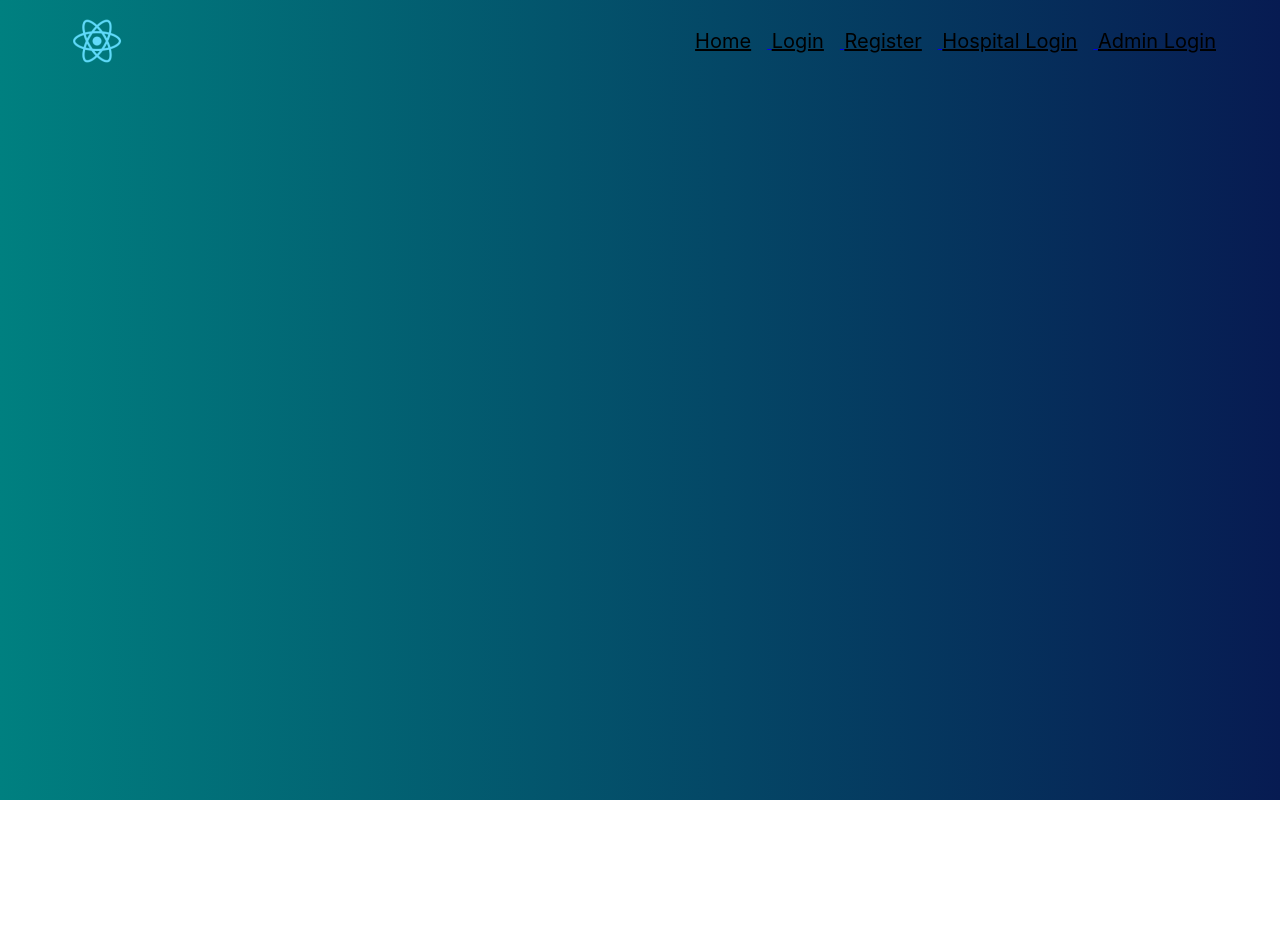
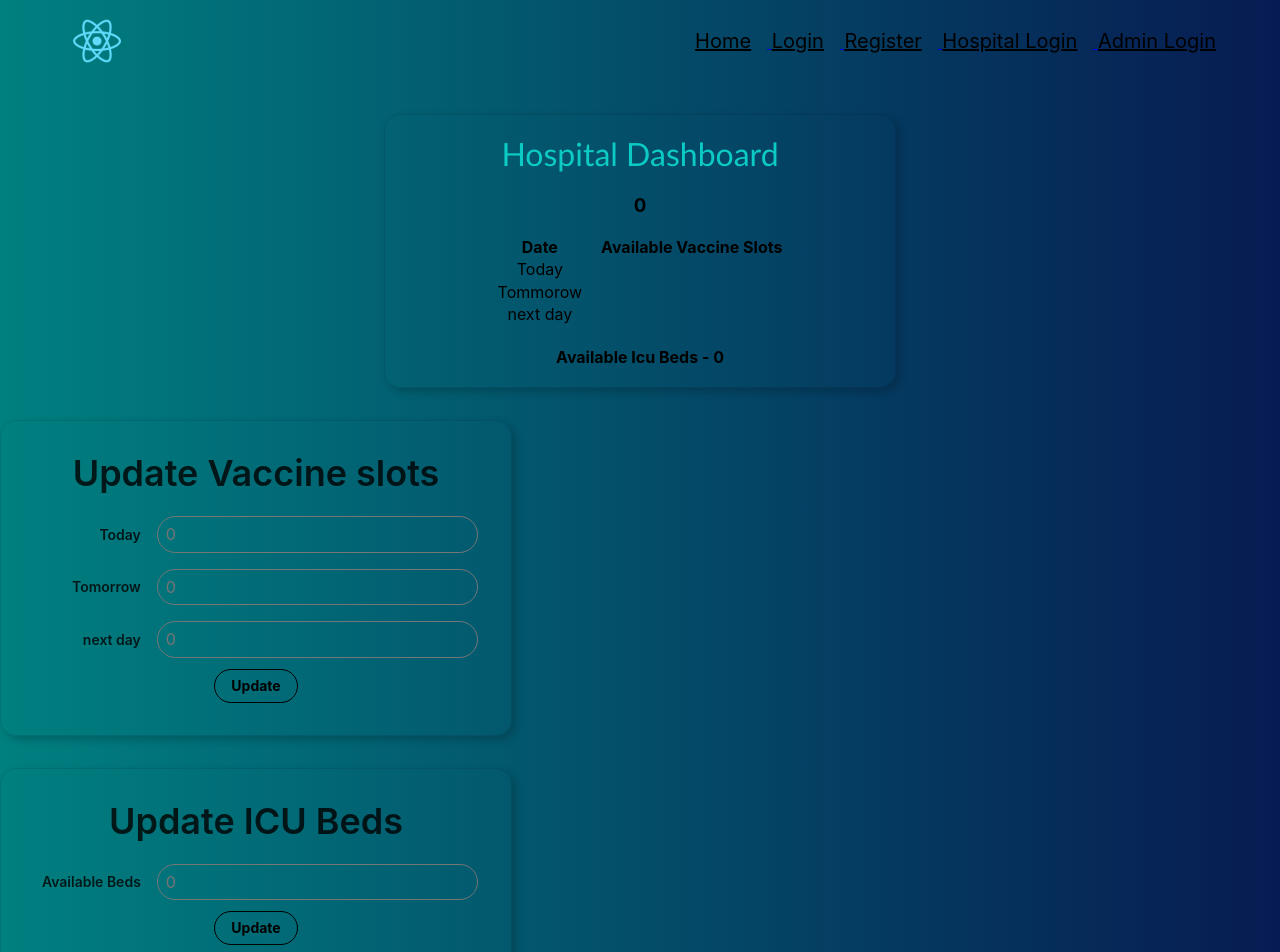
Before and after one commit to mohit0305/CoHeal, a React (Create React App) app: page /Hospital in a window 1280 px wide. Shown: the top 952 px of the page. Before the commit the page ends 800 px from the top, so only its background shows below. Built offline with nearby package versions, Linux system fonts and the light colour scheme.

Commit message:
addig hospital dashboard frontend page

```diff
--- a/src/App.js
+++ b/src/App.js
@@ -4,6 +4,7 @@ import Login from './Components/Login';
 import HLogin from './Components/HLogin';
 import ALogin from './Components/ALogin';
 import Register from './Components/Register'
+import Hospital from './Components/Hospital'
 import {BrowserRouter as Router,Routes,Route,Link} from "react-router-dom";
 import logo from './logo192.png';
 import './App.css';
@@ -53,6 +54,7 @@ class App extends React.Component {
                 <Route path="/Register" element = {<Register />}></Route>
                 <Route path="/HLogin" element = {<HLogin/>}></Route>
                 <Route path="/ALogin" element = {<ALogin/>}></Route>
+                <Route path="/Hospital" element = {<Hospital/>}></Route>
               </Routes>
             </div>
 
--- a/src/components/HLogin.js
+++ b/src/components/HLogin.js
@@ -1,4 +1,6 @@
 import React from 'react';
+import Hospital from './Hospital';
+import {Link} from 'react-router-dom';
 class HLogin extends React.Component {
 	constructor(props){
 		super(props);
@@ -58,11 +60,11 @@ class HLogin extends React.Component {
 
 						</fieldset>
 						<div className="">
-						     	<input
+						<Link to="/Hospital"><input
 
 								onClick={this.onSubmitSearch}
 								className="b br-pill ph3 pv2 input-reset ba b--black bg-transparent grow pointer f6 dib" type="submit" value="Search"/>
-
+                         </Link>
 						</div>
 					</div>
 				</main>
--- a/src/components/Hospital.js
+++ b/src/components/Hospital.js
@@ -0,0 +1,151 @@
+import React from 'react';
+class Hospital extends React.Component {
+	constructor(props){
+		super(props);
+		this.state ={
+			hname: '',
+            address:'',
+            pin: 0,
+            slot1:0,
+            slot2:0,
+            slot3:0,
+            beds : 0
+		}
+	}
+	onNameChange = (event) =>{this.setState({hname: event.target.value})}
+	onAddressChange = (event) =>{this.setState({address: event.target.value})}
+    onPinChange = (event) =>{this.setState({pin: event.target.value})}
+    onSlot1Change = (event) =>{this.setState({slot1: event.target.value})}
+    onSlot2Change = (event) =>{this.setState({slot2: event.target.value})}
+    onSlot3Change = (event) =>{this.setState({slot3: event.target.value})}
+    onBedChange = (event) =>{this.setState({beds: event.target.value})}
+	onSubmitSearch = ()=>{
+		fetch('', {
+			method: 'post',
+			headers: {'Content-Type': 'application/json'},
+			body: JSON.stringify({
+				hname: this.state.hname,
+				pin: this.state.pin,
+                address : this.state.address,
+                slot1 : this.state.slot1,
+                slot2 : this.state.slot2,
+                slot3 : this.state.slot3,
+                beds : this.state.beds
+			})
+		}).then(response => response.json())
+		.then(list => {
+
+		})
+		console.log(this.state)
+	}
+	render(){
+
+		return(
+            <div>
+        <div className="br4 ba b--black-10 mv4 w-100 w-75-m w-75-l mw6 shadow-5 center">
+            <h1> Hospital Dashboard</h1>
+            <h2> {this.state.hname} </h2>
+            <h3> {this.state.pin}</h3>
+            <table className ="center">
+                <thead>
+                    <tr>
+                        <th className = "mr3 pr3">Date</th>
+                        <th className = "mr3 ">Available Vaccine Slots </th>
+                    </tr>
+                </thead>
+                <tbody>
+                    <tr>
+                        <td className = "mr3 pr3">Today</td>
+                    </tr>
+                    <tr>
+                        <td className = "mr3 pr3">Tommorow</td>
+                    </tr>
+                    <tr>
+                        <td className = "mr3 pr3">next day</td>
+                    </tr>
+                </tbody>
+                </table>
+                <h4 className = "centre">Available Icu Beds  -  {this.state.beds}</h4>
+            </div>
+            <div>
+            <article className="br4 ba b--black-10 mv4 w-100 w-75-m w-75-l mw6 shadow-5 " >
+				<main className="pa4 black-80">
+					<div className="measure left">
+						<fieldset id="sign_up" className="ba b--transparent ph0 mh0 ">
+							<legend className="f2 fw6 ph0 mh0">Update Vaccine slots</legend>
+							<div className="flex items-center mt3">
+								<label className="tr w-25 db fw6 lh-copy f6" htmlFor="hname">Today</label>
+								<input
+									className="pa2 br-pill input-reset ba bg-transparent hover-bg-black hover-white w-75 ml3"
+									type="number"
+									name="slot"
+									id="slot"
+                                    placeholder="0"
+									onChange={this.onSlot1Change}
+								/>
+              </div>
+                             <div className="flex items-center mt3">
+								<label className="tr w-25 db fw6 lh-copy f6" htmlFor="hname">Tomorrow</label>
+								<input
+									className="pa2 br-pill input-reset ba bg-transparent hover-bg-black hover-white w-75 ml3"
+									type="number"
+									name="slot2"
+									id="slot2"
+                                    placeholder="0"
+									onChange={this.onSlot2Change}
+								/>
+              </div>
+                             <div className="flex items-center mt3">
+								<label className="tr w-25 db fw6 lh-copy f6" htmlFor="hname">next day</label>
+								<input
+									className="pa2 br-pill input-reset ba bg-transparent hover-bg-black hover-white w-75 ml3"
+									type="number"
+									name="slot3"
+									id="slot3"
+                                    placeholder="0"
+									onChange={this.onSlot3Change}
+								/>
+              </div>
+						</fieldset>
+						<div className="">
+						<input
+
+								onClick={this.onSubmitSearch}
+								className="b br-pill ph3 pv2 input-reset ba b--black bg-transparent grow pointer f6 dib" type="submit" value="Update"/>
+						</div>
+					</div>
+				</main>
+			</article>
+
+            <article className="br4 ba b--black-10 mv4 w-100 w-75-m w-75-l mw6 shadow-5 " >
+				<main className="pa4 black-80">
+					<div className="measure left">
+						<fieldset id="sign_up" className="ba b--transparent ph0 mh0 ">
+							<legend className="f2 fw6 ph0 mh0">Update ICU Beds</legend>
+							<div className="flex items-center mt3">
+								<label className="tr w-25 db fw6 lh-copy f6" htmlFor="hname">Available Beds</label>
+								<input
+									className="pa2 br-pill input-reset ba bg-transparent hover-bg-black hover-white w-75 ml3"
+									type="number"
+									name="beds"
+									id="beds"
+                                    placeholder="0"
+									onChange={this.onBedChange}
+								/>
+              </div>
+						</fieldset>
+						<div className="">
+						<input
+
+								onClick={this.onSubmitSearch}
+								className="b br-pill ph3 pv2 input-reset ba b--black bg-transparent grow pointer f6 dib" type="submit" value="Update"/>
+						</div>
+					</div>
+				</main>
+			</article>
+            </div>
+            </div>
+		);
+	}
+}
+export default Hospital;
```
